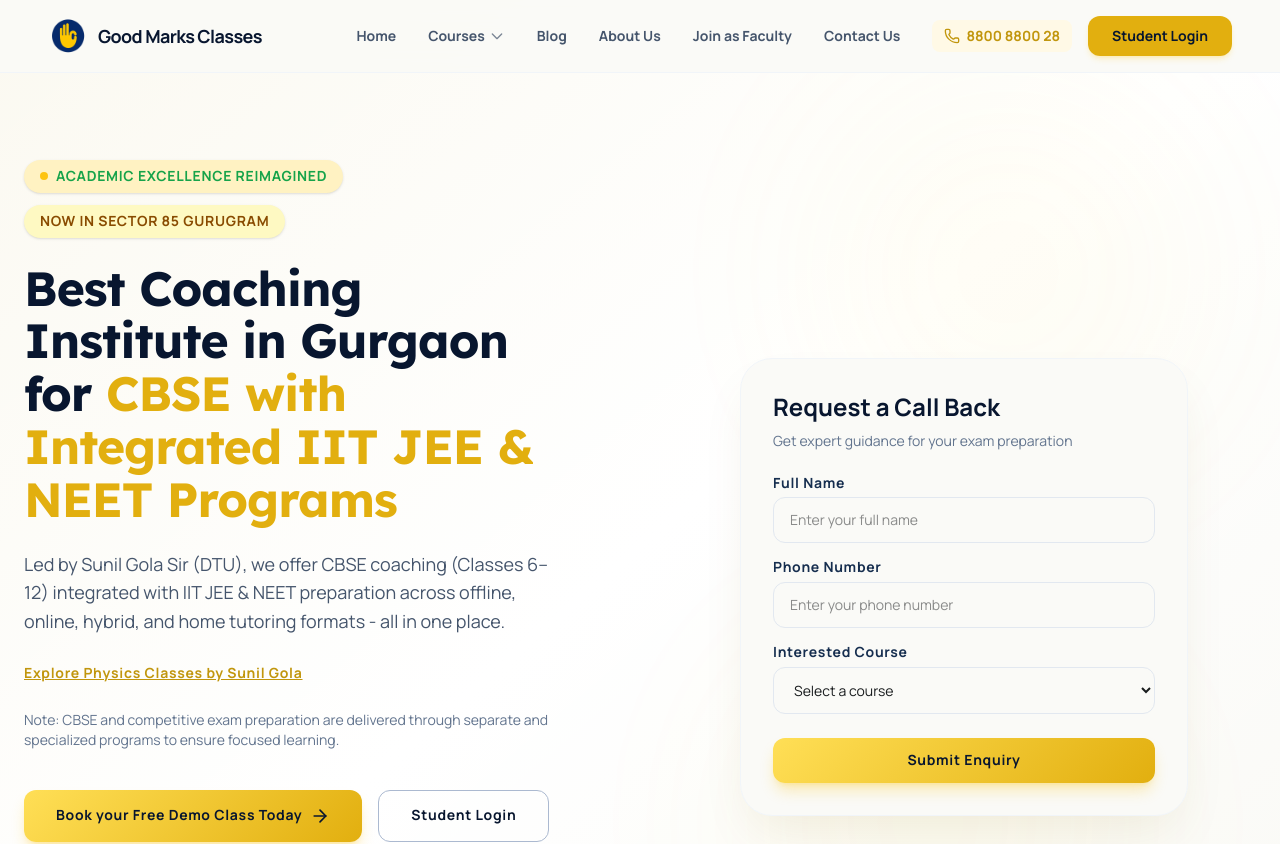
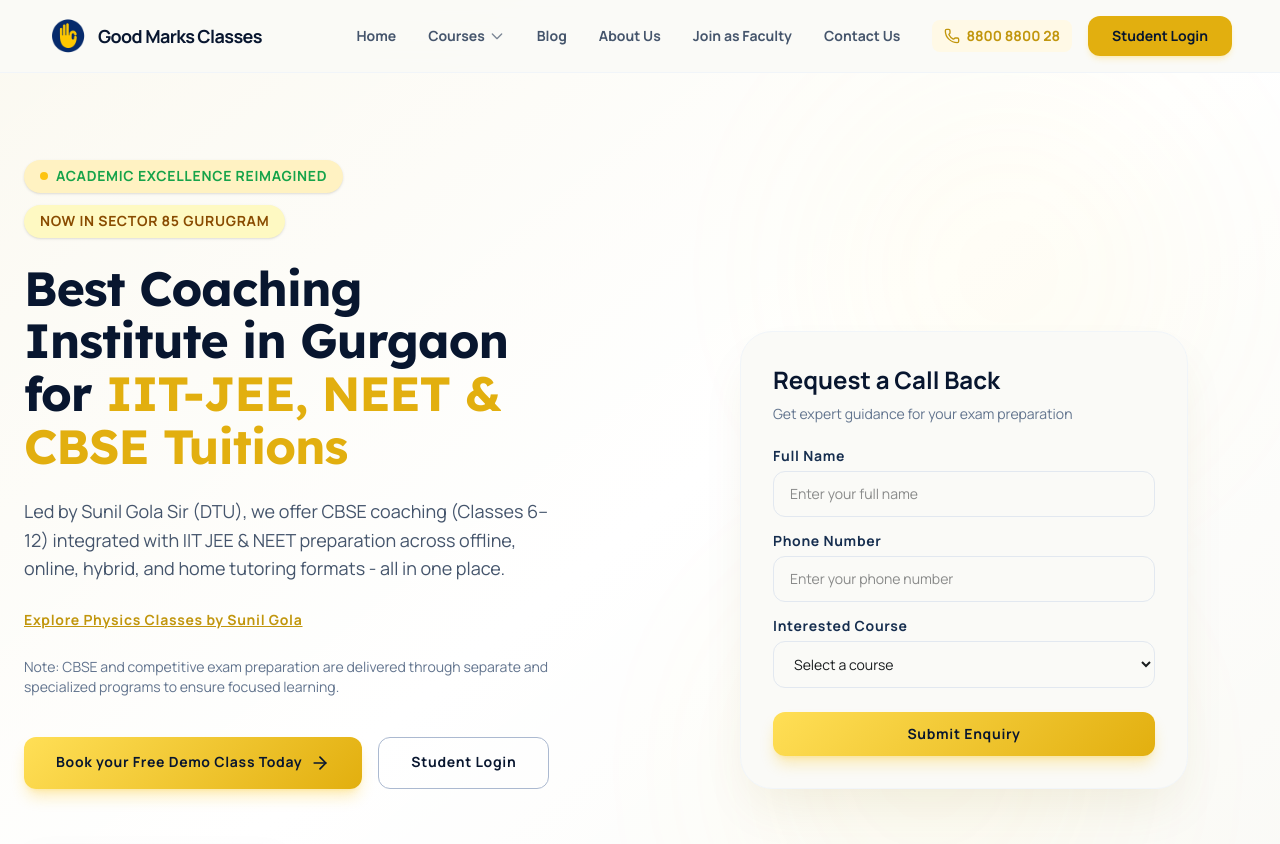
Before and after one commit to team229/goodmarkswebsite, a React (Vite) app: page / in a window 1280 px wide. Shown: the top 844 px of the page. Built offline with nearby package versions, Linux system fonts and the light colour scheme.

Commit message:
Adjust hero text to IIT-JEE hyphenation

```diff
--- a/src/pages/Home.tsx
+++ b/src/pages/Home.tsx
@@ -136,7 +136,7 @@
                   </div>
                 </div>
                 <h1 className="font-h1 text-secondary-900 leading-[1.1] text-5xl lg:text-6xl tracking-tight">
-                  Best Coaching Institute in Gurgaon for <span className="text-transparent bg-clip-text bg-gradient-to-r from-primary-600 to-primary-600">CBSE with Integrated IIT JEE & NEET Programs</span>
+                  Best Coaching Institute in Gurgaon for <span className="text-transparent bg-clip-text bg-gradient-to-r from-primary-600 to-primary-600">IIT-JEE, NEET & CBSE Tuitions</span>
                 </h1>
                 <p className="font-body-lg text-slate-600 max-w-xl text-lg leading-relaxed">
                   Led by Sunil Gola Sir (DTU), we offer CBSE coaching (Classes 6–12) integrated with IIT JEE & NEET preparation across offline, online, hybrid, and home tutoring formats - all in one place.
```
